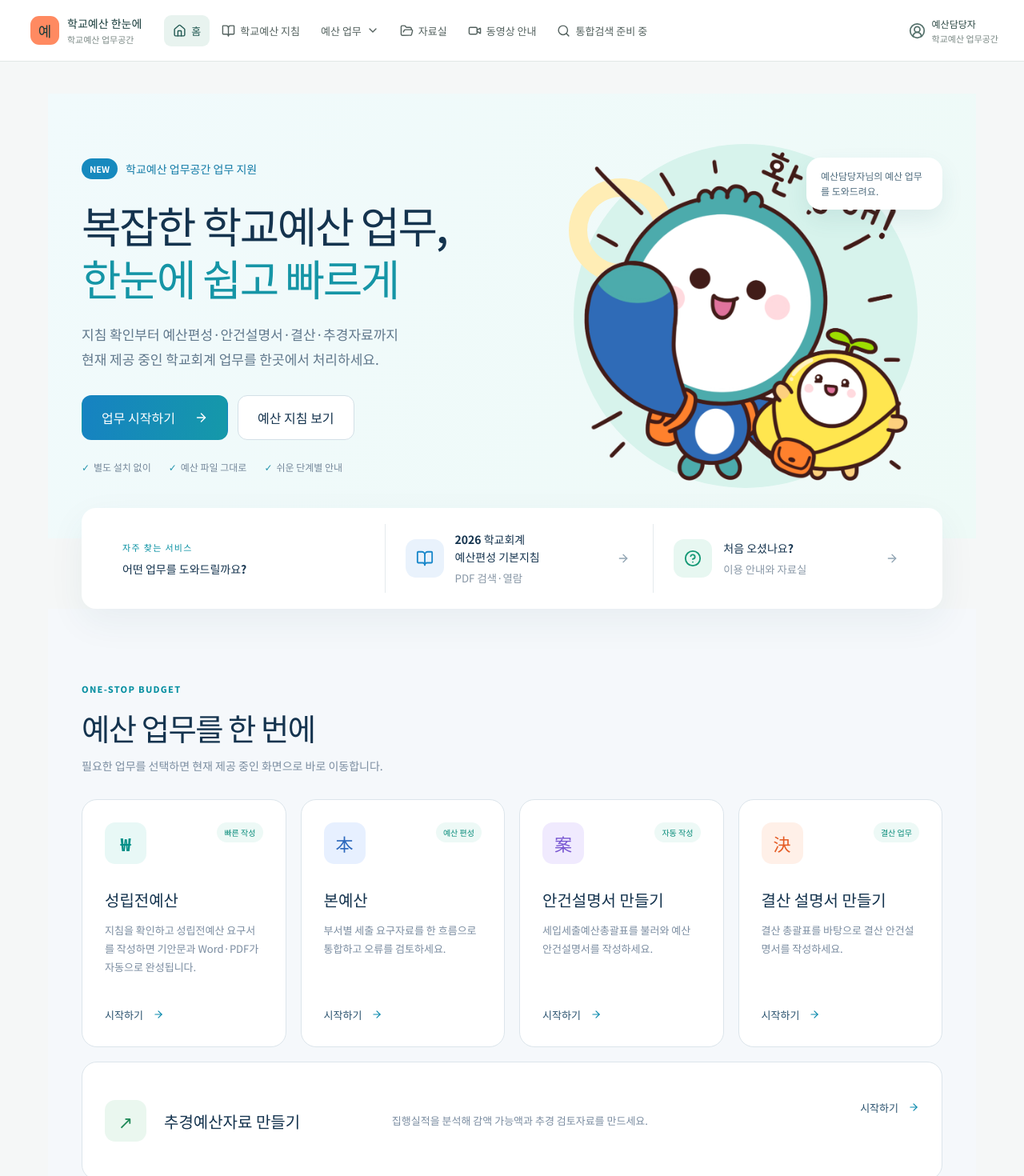
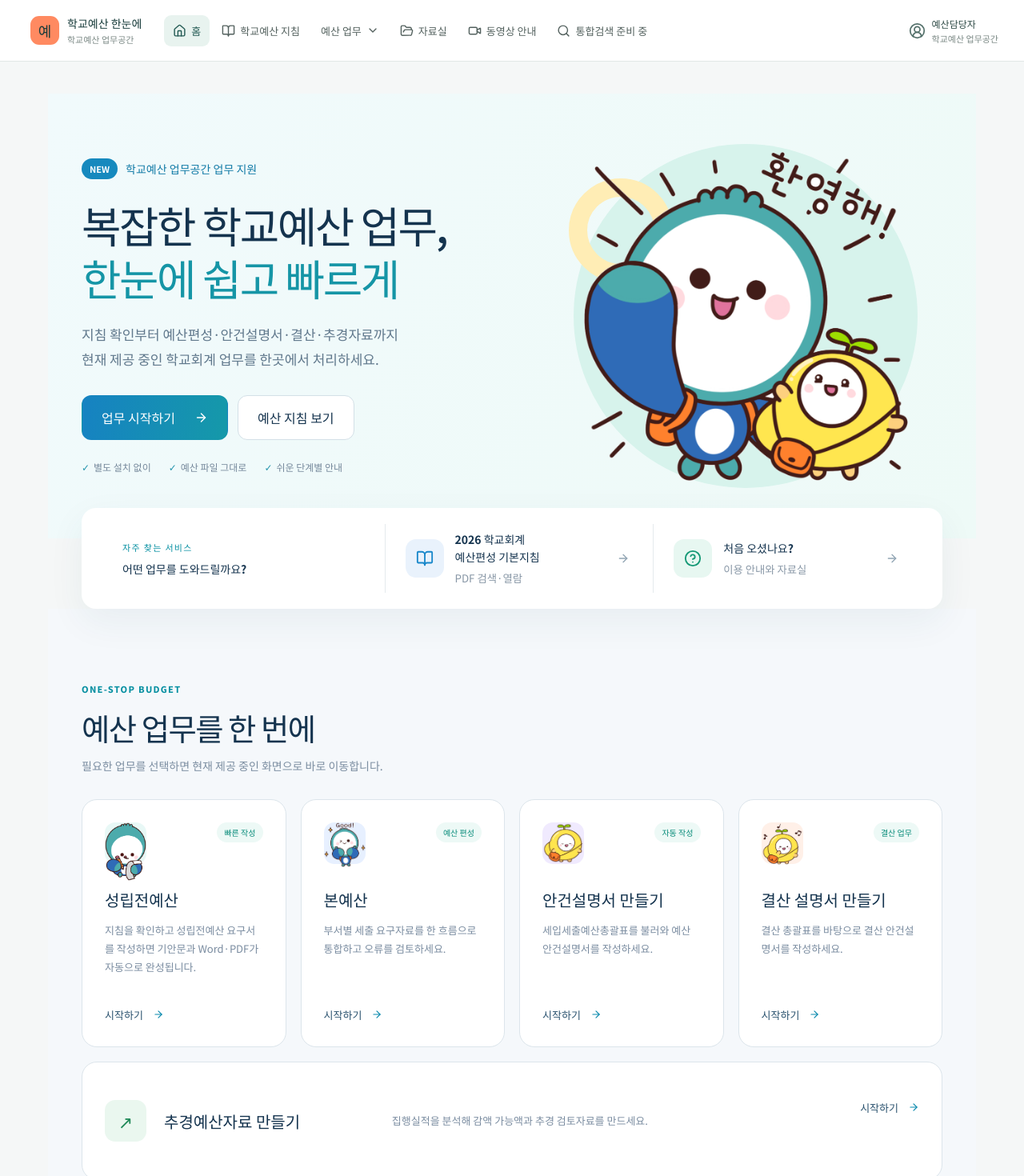
Before and after one commit to lovingculture/schoolbudget, a React (Vite) app: page / in a window 1280 px wide. Shown: the top 1470 px of the page at 80% size. Built offline with nearby package versions, Linux system fonts and the light colour scheme.

Commit message:
feat: use characters across homepage cards

```diff
--- a/src/features/home/HomePage.tsx
+++ b/src/features/home/HomePage.tsx
@@ -10,7 +10,9 @@ type HomePageProps = {
 
 type WorkCard = {
   view: View;
-  icon: string;
+  icon?: string;
+  imageSrc?: string;
+  imageAlt?: string;
   tone: string;
   badge: string;
   title: string;
@@ -21,7 +23,8 @@ type WorkCard = {
 const workCards: WorkCard[] = [
   {
     view: "prebudget",
-    icon: "₩",
+    imageSrc: "/characters/cards/prebudget-writing.png",
+    imageAlt: "예산안 작성 중인 서울교육 캐릭터 자라나",
     tone: "mint",
     badge: "빠른 작성",
     title: "성립전예산",
@@ -31,7 +34,8 @@ const workCards: WorkCard[] = [
   },
   {
     view: "budget",
-    icon: "本",
+    imageSrc: "/characters/cards/main-budget-good.png",
+    imageAlt: "본예산 편성을 응원하는 서울교육 캐릭터 자라나",
     tone: "blue",
     badge: "예산 편성",
     title: "본예산",
@@ -40,7 +44,8 @@ const workCards: WorkCard[] = [
   },
   {
     view: "agenda",
-    icon: "案",
+    imageSrc: "/characters/cards/budget-agenda-calm.png",
+    imageAlt: "예산안 설명서 업무를 돕는 서울교육 캐릭터 열리미",
     tone: "purple",
     badge: "자동 작성",
     title: "안건설명서 만들기",
@@ -49,7 +54,8 @@ const workCards: WorkCard[] = [
   },
   {
     view: "closing",
-    icon: "決",
+    imageSrc: "/characters/cards/closing-musical.png",
+    imageAlt: "결산 설명서 업무를 돕는 서울교육 캐릭터 열리미",
     tone: "coral",
     badge: "결산 업무",
     title: "결산 설명서 만들기",
@@ -106,7 +112,6 @@ export function HomePage({ displayName, schoolName, onNavigate }: HomePageProps)
               height="1962"
               alt="환영 인사를 건네는 서울교육 캐릭터 자라나와 열리미"
             />
-            <figcaption>{displayName}님의 예산 업무를 도와드려요.</figcaption>
           </figure>
         </div>
       </section>
@@ -171,8 +176,12 @@ export function HomePage({ displayName, schoolName, onNavigate }: HomePageProps)
                 key={card.view}
               >
                 <div className="home-work-card-head">
-                  <span className={`home-work-icon ${card.tone}`} aria-hidden="true">
-                    {card.icon}
+                  <span className={`home-work-icon ${card.tone}`}>
+                    {card.imageSrc ? (
+                      <img src={card.imageSrc} alt={card.imageAlt} />
+                    ) : (
+                      <span aria-hidden="true">{card.icon}</span>
+                    )}
                   </span>
                   <small>{card.badge}</small>
                 </div>
--- a/src/features/home/home.css
+++ b/src/features/home/home.css
@@ -164,21 +164,6 @@
   height: 420px;
   display: block;
   object-fit: contain;
-}
-
-.home-character figcaption {
-  position: absolute;
-  z-index: 2;
-  top: 12px;
-  right: 0;
-  max-width: 170px;
-  padding: 14px 18px;
-  border-radius: 18px;
-  background: #fff;
-  box-shadow: 0 12px 28px #2b667818;
-  color: #4f6c7e;
-  font-size: 12px;
-  line-height: 1.55;
 }
 
 .home-quick-services {
@@ -352,6 +337,13 @@
   height: 52px;
   font-size: 22px;
   font-weight: 900;
+}
+
+.home-work-icon img {
+  width: 100%;
+  height: 100%;
+  display: block;
+  object-fit: contain;
 }
 
 .home-work-icon.mint { background: #e8f8f6; color: #008f87; }
@@ -548,11 +540,6 @@
     height: 330px;
   }
 
-  .home-character figcaption {
-    top: 0;
-    right: 4px;
-  }
-
   .home-quick-services {
     margin-top: -48px;
     padding: 10px 0;
```
Also changed, not shown: 1 other file (tests, documents, lock files or other folders).
